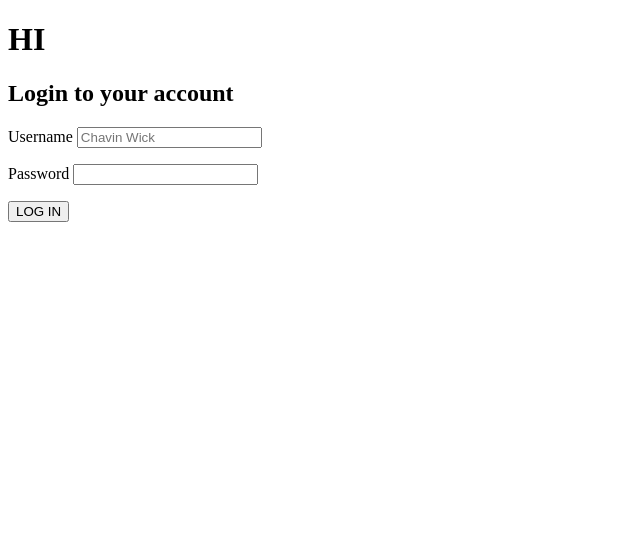
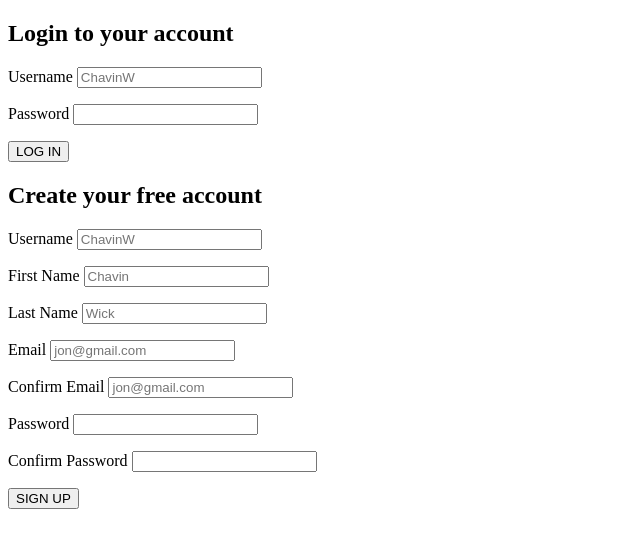
Before and after one commit to chavin96/sloth, a PHP site: page /register.php in a window 1280 px wide. Shown: the top 548 px of the page, without its empty margins (0-640 px from the left). Run offline with PHP 8.4, Linux system fonts and the light colour scheme.

Commit message:
Registration code clean

```diff
--- a/register.php
+++ b/register.php
@@ -1,3 +1,39 @@
+<?php
+
+function sanitizeFormUsername($inputText)
+{
+    $inputText = strip_tags($inputText);
+    $inputText = str_replace(" ", "", $inputText);
+    return $inputText;
+}
+function sanitizeFormString($inputText)
+{
+    $inputText = strip_tags($inputText);
+    $inputText = str_replace(" ", "", $inputText);
+    $inputText = ucfirst(strtolower($inputText));
+    return $inputText;
+}
+function sanitizeFormPassword($inputText)
+{
+    $inputText = strip_tags($inputText);
+    return $inputText;
+}
+
+if (isset($_POST['loginButton'])) {
+    echo "login button is pressed";
+}
+
+if (isset($_POST['registerButton'])) {
+    $username = sanitizeFormUsername($_POST['username']);
+    $firstName = sanitizeFormString($_POST['firstName']);
+    $lastName = sanitizeFormString($_POST['lastName']);
+    $email = sanitizeFormString($_POST['email']);
+    $email2 = sanitizeFormString($_POST['email2']);
+    $password = sanitizeFormPassword($_POST['password']);
+    $password2 = sanitizeFormPassword($_POST['password2']);
+}
+?>
+
 <!DOCTYPE html>
 <html>
 
@@ -8,12 +44,10 @@
 <body>
     <div id="inputContainer">
         <form id="loginForm" action="register.php" method="POST">
-            <h1>HI</h1>
-
             <h2>Login to your account</h2>
             <p>
                 <label for="loginUsername">Username</label>
-                <input id="loginUsername" name="loginUsername" type="text" placeholder="Chavin Wick" required>
+                <input id="loginUsername" name="loginUsername" type="text" placeholder="ChavinW" required>
             </p>
             <p>
                 <label for="loginPassword">Password</label>
@@ -21,6 +55,40 @@
             </p>
             <button type="submit" name="loginButton">LOG IN</button>
         </form>
+
+        <form id="registerForm" action="register.php" method="POST">
+            <h2>Create your free account</h2>
+            <p>
+                <label for="username">Username</label>
+                <input id="username" name="username" type="text" placeholder="ChavinW" required>
+            </p>
+            <p>
+                <label for="firstName">First Name</label>
+                <input id="firstName" name="firstName" type="text" placeholder="Chavin" required>
+            </p>
+            <p>
+                <label for="lastName">Last Name</label>
+                <input id="lastName" name="lastName" type="text" placeholder="Wick" required>
+            </p>
+            <p>
+                <label for="email">Email</label>
+                <input id="email" name="email" type="email" placeholder="jon@gmail.com" required>
+            </p>
+            <p>
+                <label for="email2">Confirm Email</label>
+                <input id="email2" name="email2" type="email" placeholder="jon@gmail.com" required>
+            </p>
+            <p>
+                <label for="password">Password</label>
+                <input id="password" name="password" type="password" required>
+            </p>
+            <p>
+                <label for="password2">Confirm Password</label>
+                <input id="password2" name="password2" type="password" required>
+            </p>
+            <button type="submit" name="registerButton">SIGN UP</button>
+        </form>
+
     </div>
 </body>
 
```
